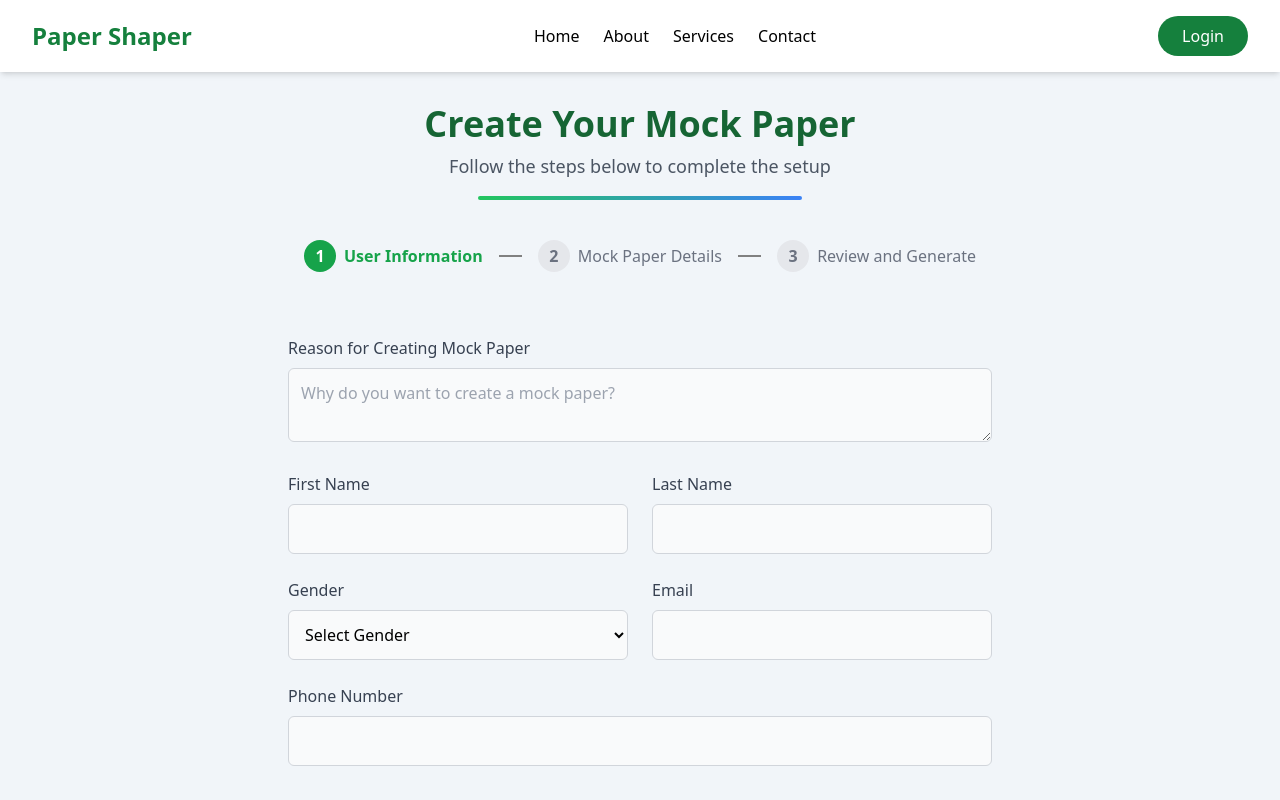
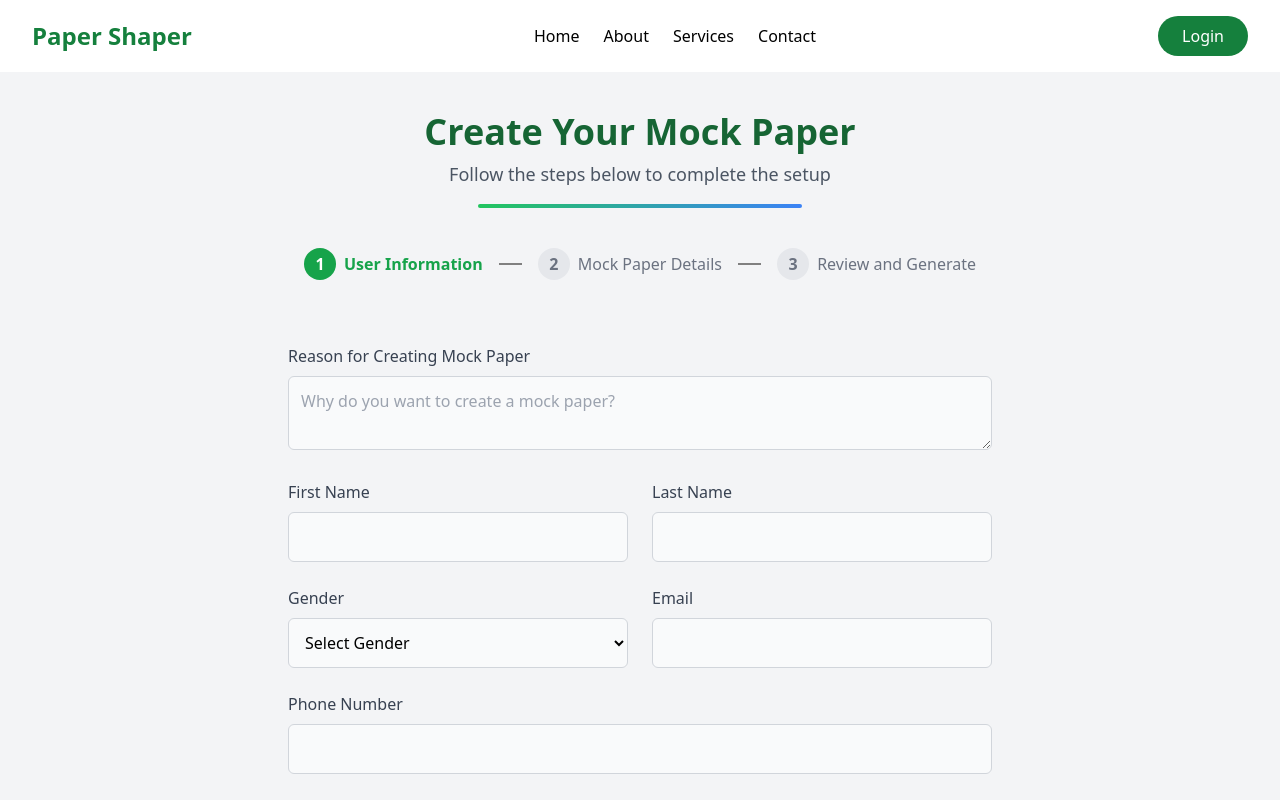
Before and after one commit to anjalimadd/papershaper, a React (Vite) app: page /try-demo in a window 1280 px wide. Shown: the top 800 px of the page. Built offline with nearby package versions, Linux system fonts and the light colour scheme.

Commit message:
Fixed the background shadow

```diff
--- a/src/pages/TryDemoPage.tsx
+++ b/src/pages/TryDemoPage.tsx
@@ -41,9 +41,9 @@
   };
 
   return (
-    <div className="flex flex-col min-h-screen bg-slate-100 shadow-md">
+    <div className="flex flex-col min-h-screen">
       <Header />
-      <main className="flex-1 flex flex-col items-center py-8 px-4">
+      <main className="flex-1 flex flex-col items-center py-10 px-4 bg-gray-100">
         {/* Heading and Line */}
         <div className="text-center mb-10">
           <h1 className="text-4xl font-semibold text-green-800 mb-2">
```
